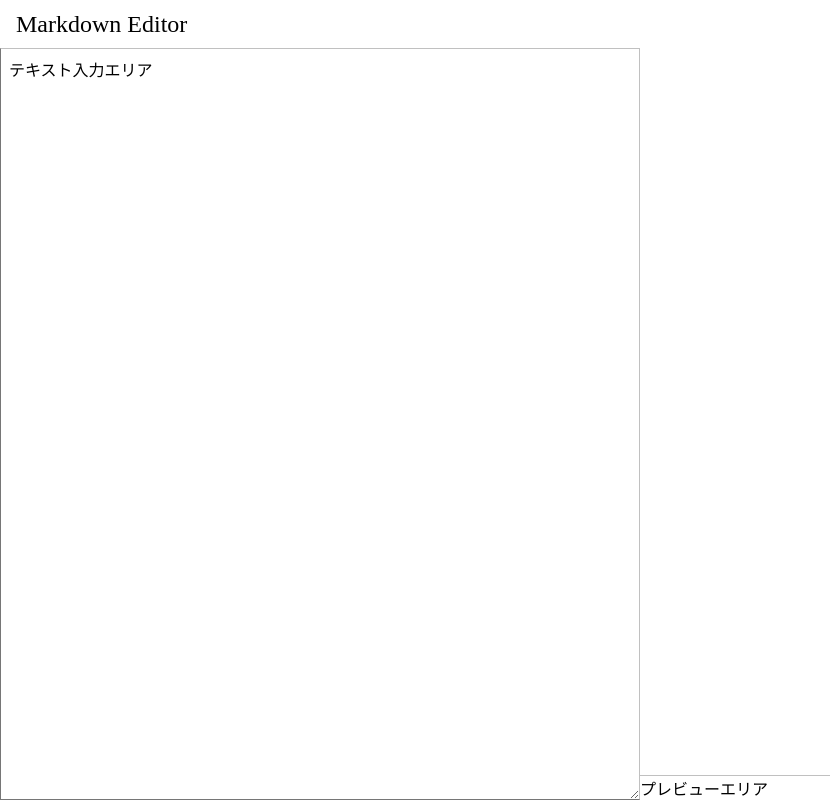
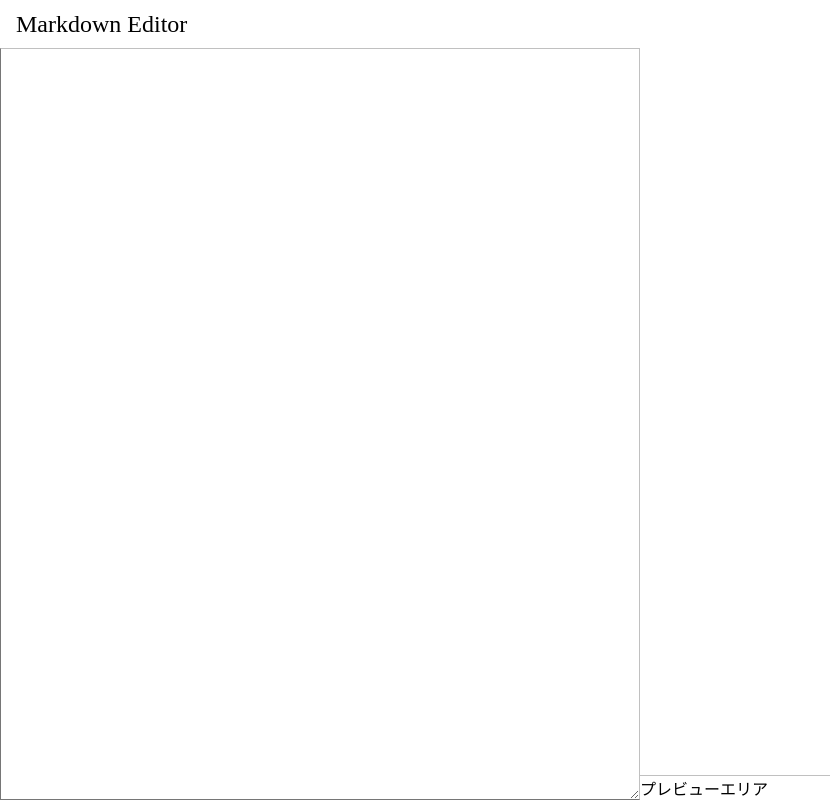
Before and after one commit to minminibear/markdown-editor, a React app: page / in a window 1280 px wide. Shown: the whole page, without its empty margins (0-830 px from the left). Built offline with nearby package versions, Linux system fonts and the light colour scheme.

Commit message:
useStateで管理を追加

```diff
--- a/src/pages/editor.tsx
+++ b/src/pages/editor.tsx
@@ -1,5 +1,7 @@
 import * as React from 'react'
 import styled from 'styled-components'
+
+const { useState } = React
 
 const Header = styled.header`
     font-size: 1.5rem;
@@ -42,15 +44,26 @@
 // Editor という変数は React.FC という型と定義。
 // React.FC で定義された関数は、JSX で <Editor> という形式で呼び出す事ができる
 export const Editor: React.FC = () => {
+    const [text, setText] = useState<string>('')
+
     return (
         <>
             <Header>
                 Markdown Editor
             </Header>
             <Wrapper>
-                <TextArea value="テキスト入力エリア" />
+                <TextArea
+                    onChange={(event) => {
+                        setText(event.target.value)
+                    }}
+                    value={text}
+                />
                 <Preview>プレビューエリア</Preview>
             </Wrapper>
         </>
     )
 }
+
+// TextAreaのonChange属性にテキストの内容が変更された時に実行される関数を渡す(event)
+// event.target.valueに渡されてテキストの内容が格納される。その内容をsetTextに渡して状態を更新する。
+// value属性にuseStateのtext変数を渡すことでテキストの内容を渡す。
```
